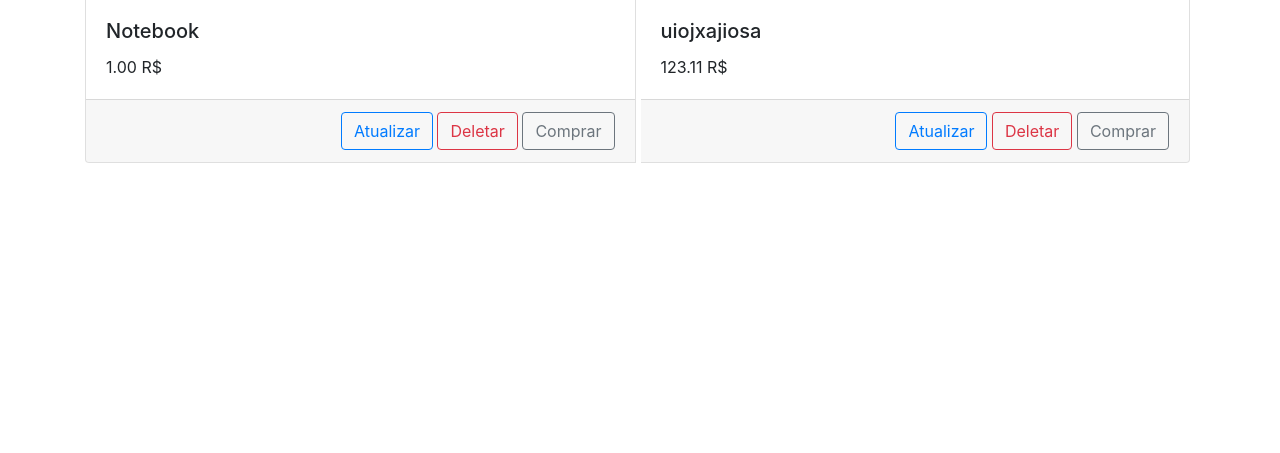
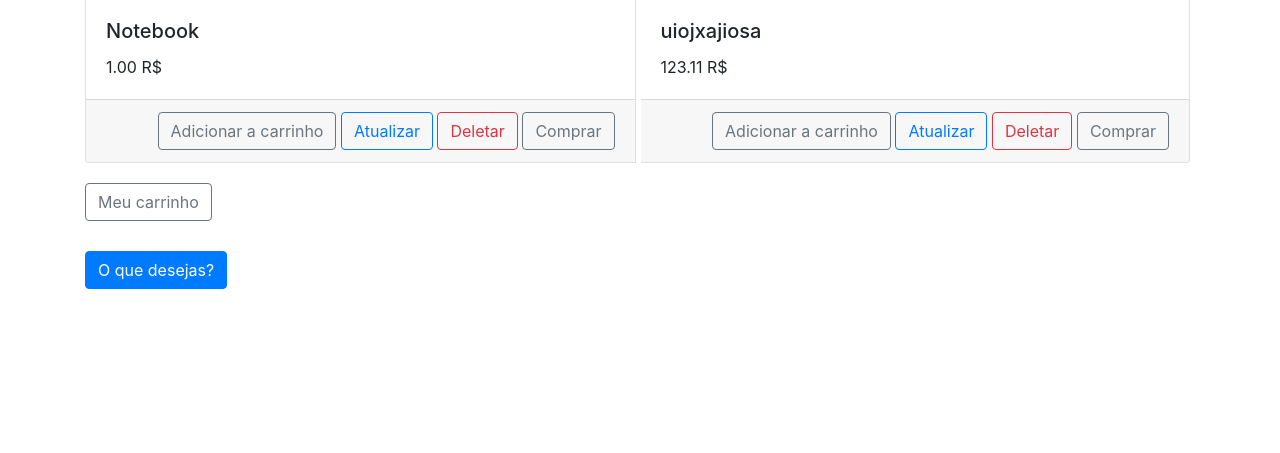
Before and after one commit to JGabriel-AbreuM/Ecommerce, a Django app: page / in a window 1280 px wide. Shown: the part 347-800 px from the top of the page. Run offline with Django 3.2, Linux system fonts and the light colour scheme; data comes from the database, SQL or seed files in the repository; some libraries are stand-ins or nearby versions.

Commit message:
Update home.html

```diff
--- a/Ecommerece/ecommerce/templates/home.html
+++ b/Ecommerece/ecommerce/templates/home.html
@@ -2,27 +2,96 @@
 
 {% block title %}E-JRGEEK{% endblock %}
 
+
 {% block content %}
 
     {% if produtos %}
+
     <div class="card-group">
+
+
       {% for produto in produtos %}
-            {% if produto.estoque %}
+          {% if produto.estoque > 0 %}
             <div class="card" style="margin-right: 5px;">
+
               <img class="card-img-top img-fluid" src="{{ produto.imagem.url }}" style="max-height: 200px;">
+
               <div class="card-body">
-                  <h5 class="card-title">{{ produto.nome }}</h5>
+
+                <h5 class="card-title">{{ produto.nome }} </h5>
+
                 <p class="card-text">{{ produto.preco }} R$</p>
+                {% if produto.desconto %}
+                  <p class="card-text">{{ produto.desconto }}% de desconto</p>
+                {% endif %}
+
               </div>
+
               <div class="card-footer" style="text-align: right;">
+                <a id="{{ produto.id }}"><button onclick="AddCarrinho('{{ produto.id}}')" type="button" class="btn btn-outline-secondary">Adicionar a carrinho</button></a>
                 <a href="{% url 'produto:atualiza' pk=produto.id %}"><button type="button" class="btn btn-outline-primary">Atualizar</button></a>
                 <a href="{% url 'produto:delete' pk=produto.id %}"><button type="button" class="btn btn-outline-danger">Deletar</button></a>
                 <a href="{% url 'produto:detalhe' pk=produto.id %}"><button type="button" class="btn btn-outline-secondary">Comprar</button></a>
+
+
               </div>
             </div>
           {% endif %}
-        {% endfor%}
+          {% endfor %}
+
         </div>
+        <div style="margin-top: 20px;">
+          <a href="{% url 'produto:carrinho'%}"><button onclick="PushSession()" type="button" class="btn btn-outline-secondary"> Meu carrinho</button></a>
+        </div>
+        <div style="margin-top: 30px;">
+
+          <form>
+            <div class="form-group">
+
+              {{ filter.form }}
+
+            </div>
+            <button type="submit" class="btn btn-primary mb-2">O que desejas?</button>
+          </form>
+        </div>
+
+            <script>
+              let carrinho = []
+
+              function RemoveCarrinho(id) {
+                pos = carrinho.indexOf(id)
+
+                while(pos >= 0){
+                    carrinho.splice(pos, 1);
+                    pos = carrinho.indexOf(id);
+                }
+
+                elemento = document.getElementById(id)
+                elemento.innerHTML = `
+                <a id="${id}"><button onclick="AddCarrinho('${id}')" type="button" class="btn btn-outline-secondary">Adicionar a carrinho</button></a>
+                `
+
+                console.log(carrinho)
+              }
+
+              function AddCarrinho(id) {
+                if (carrinho.indexOf(id) ===  -1) {
+
+                  carrinho.push(id)
+
+                  elemento = document.getElementById(id)
+                  elemento.innerHTML = `
+                  <a id="${id}"><button onclick="RemoveCarrinho('${id}')" type="button" class="btn btn-outline-secondary">Remover do Carrinho</button></a>
+                  `
+                  console.log(carrinho)
+                }
+              }
+
+              function PushSession() {
+                document.cookie = `produtos= ${carrinho}`
+              }
+            </script>
+
     {% else %}
         Não há produtos disponíveis
     {% endif %}
```
Lines whose indentation alone changed are shown as unchanged.
